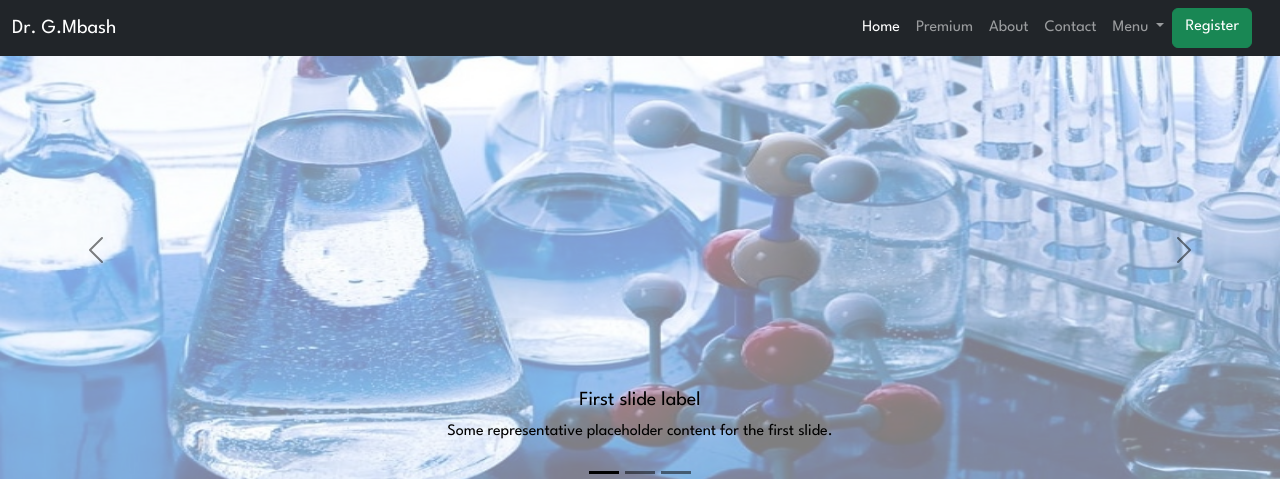
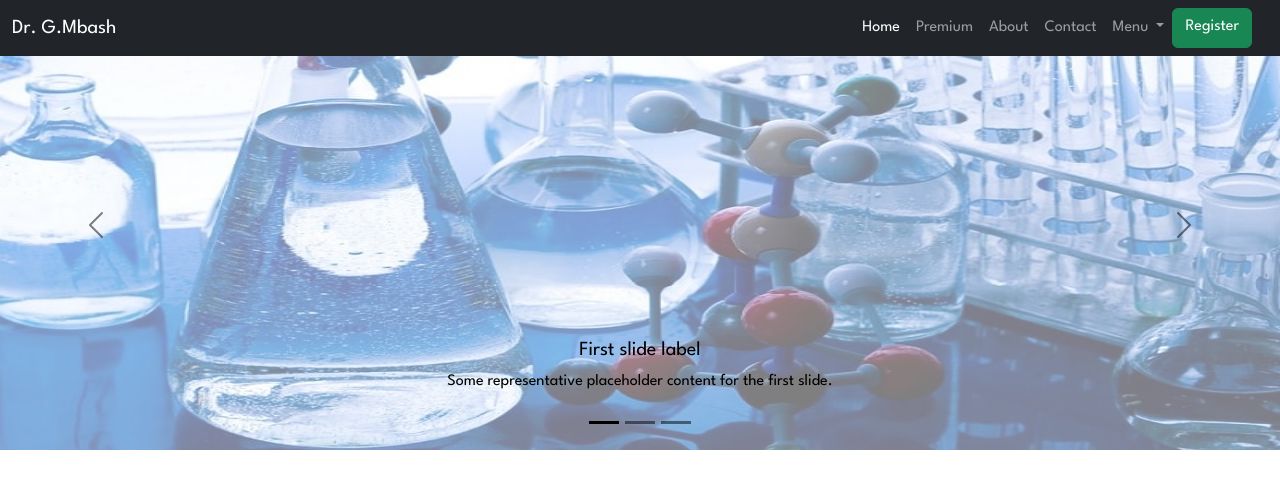
Before and after one commit to msafirijuma/dr-g-mbash-website, a PHP site: page / in a window 1280 px wide. Shown: the top 479 px of the page. Run offline with PHP 8.4, Linux system fonts and the light colour scheme; some libraries are stand-ins or nearby versions.

Commit message:
fix images' sizes in slideshow

```diff
--- a/index.html
+++ b/index.html
@@ -130,9 +130,8 @@
           <div class="carousel-item active" data-bs-interval="3000">
             <img
               src="img/practical3.jpg"
-              class="d-block w-100 opacity-50"
+              class="img-carousel d-block w-100 opacity-50"
               alt=""
-              style="height: 500px"
             />
             <div class="carousel-caption d-none d-md-block">
               <h5>First slide label</h5>
@@ -144,9 +143,8 @@
           <div class="carousel-item" data-bs-interval="3000">
             <img
               src="img/eggsperm2.jpg"
-              class="d-block w-100 opacity-50"
+              class="img-carousel d-block w-100 opacity-50"
               alt=""
-              style="height: 500px"
             />
             <div class="carousel-caption d-none d-md-block">
               <h5>Second slide label</h5>
@@ -158,9 +156,8 @@
           <div class="carousel-item" data-bs-interval="3000">
             <img
               src="img/student-in-the-classroom.jpg"
-              class="d-block w-100 opacity-50"
+              class="img-carousel d-block w-100 opacity-50"
               alt=""
-              style="height: 500px"
             />
             <div class="carousel-caption d-none d-md-block">
               <h5>Third slide label</h5>
--- a/notes.html
+++ b/notes.html
@@ -101,7 +101,7 @@
     <main class="main pt-5">
       <!-- Features -->
       <div class="container pt-4 pb-5">
-        <div class="row d-flex justify-content-center">
+        <div class="row d-flex justify-content-center g-4">
           <div class="col-sm-6 col-md-4">
             <div class="card">
               <img
--- a/styles.css
+++ b/styles.css
@@ -18,5 +18,29 @@ body::after{
 }
 
 .card-img-top {
-    height: 250px !important;
+    height: 200px !important;
 }
+
+.img-carousel {
+    height: 320px !important
+}
+
+@media screen and (min-width:576px) {
+    .card-img-top {
+        height: 220px !important;
+    }
+
+    .img-carousel {
+        height: 350px !important
+    }
+}
+
+@media screen and (min-width:768px) {
+    .card-img-top {
+        height: 250px !important;
+    }
+
+    .img-carousel {
+        height: 450px !important
+    }
+}
```
